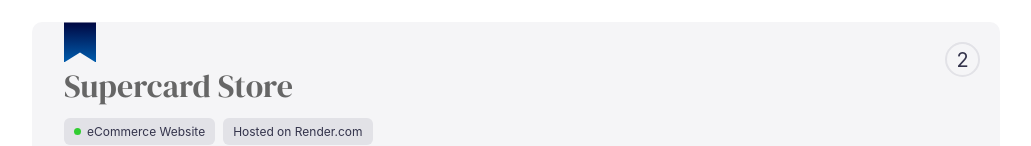
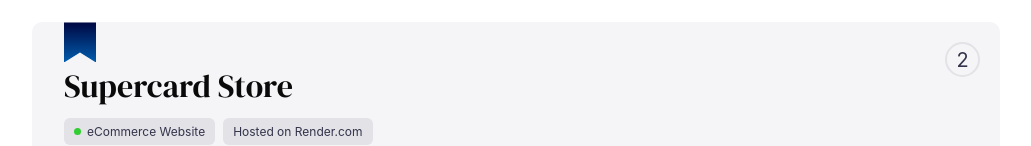
Before and after one commit to obaadelusi/obaadelusi.github.io, a website: page portfolio.html in a window 1280 px wide. Shown: the part 655-801 px from the top of the page, without its empty margins (124-1155 px from the left). Drawn offline with nearby package versions, Linux system fonts and the light colour scheme.

Commit message:
Update class values

```diff
--- a/portfolio.html
+++ b/portfolio.html
@@ -79,7 +79,7 @@
         <article class="projects__project">
           <div class="projects__card">
             <div class="projects__card__content">
-              <h2 class="projects__card__heading grey-400">Supercard Store</h2>
+              <h2 class="projects__card__heading">Supercard Store</h2>
               <div class="projects__card__badges">
                 <span>eCommerce Website</span>
                 <span>Hosted on Render.com</span>
```
